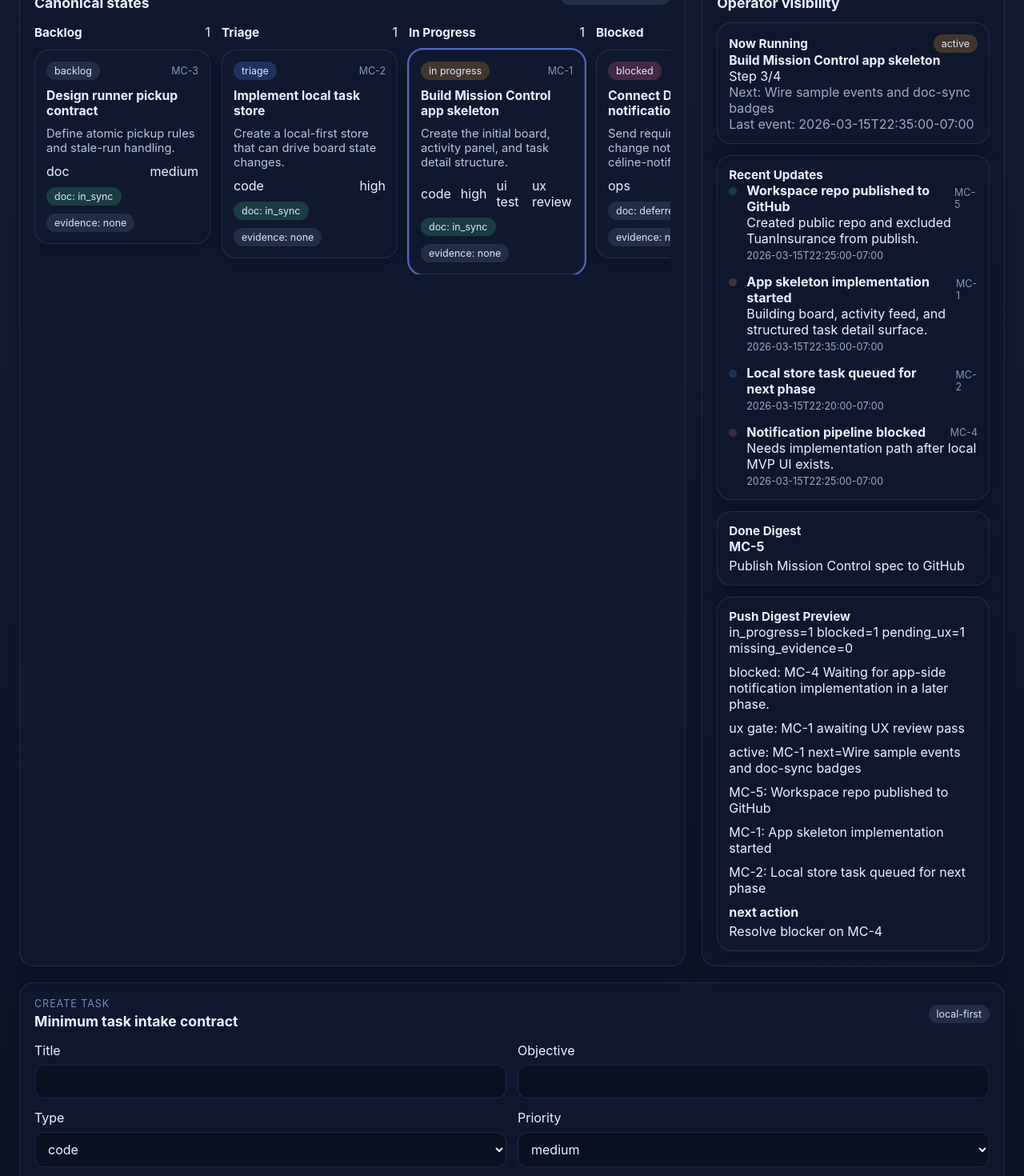
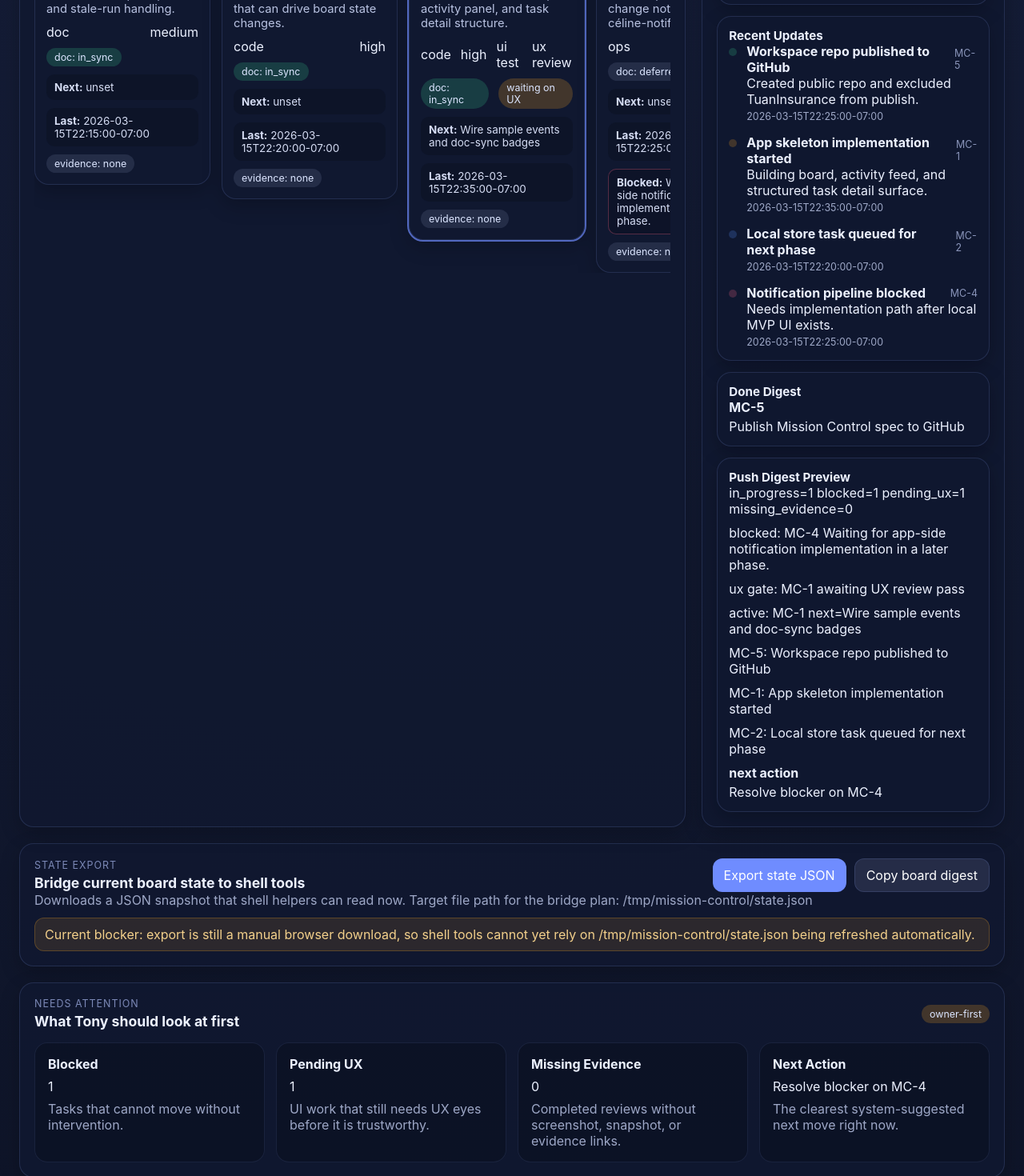
Before and after one commit to celine-1984-2077/celine-missioncontrol, a React (Vite) app in the folder mission-control/: page / in a window 1280 px wide. Shown: the part 660-2130 px from the top of the page at 80% size. Built offline with nearby package versions, Linux system fonts and the light colour scheme.

Commit message:
Make Mission Control owner-first in layout

```diff
--- a/mission-control/src/App.tsx
+++ b/mission-control/src/App.tsx
@@ -265,7 +265,7 @@ export function App() {
         <div>
           <p className="eyebrow">Tony × Celine</p>
           <h1>Mission Control</h1>
-          <p className="subtitle">Phase B+: editable tasks, structured progress updates, and step completion flow.</p>
+          <p className="subtitle">Owner-first Mission Control: needs attention, now running, board, and activity come first.</p>
         </div>
         <div className="topbar-stats">
           <Stat label="Tasks" value={String(tasks.length)} />
@@ -276,25 +276,8 @@ export function App() {
         </div>
       </header>
 
-      <section className="card export-panel">
-        <div className="panel-heading">
-          <div>
-            <p className="eyebrow">State Export</p>
-            <h2>Bridge current board state to shell tools</h2>
-          </div>
-          <div className="transition-row compact-actions">
-            <button type="button" onClick={handleExportState}>Export state JSON</button>
-            <button type="button" className="secondary" onClick={() => copyText(formatDigestForCopy(boardDigest.headline, boardDigest.lines, boardDigest.nextAction))}>Copy board digest</button>
-          </div>
-        </div>
-        <p className="muted">Downloads a JSON snapshot that shell helpers can read now. Target file path for the bridge plan: {EXPORT_FILE_PATH}</p>
-        <p className="bridge-blocker">Current blocker: export is still a manual browser download, so shell tools cannot yet rely on {EXPORT_FILE_PATH} being refreshed automatically.</p>
-      </section>
-
-      {error && <div className="error-banner">{error}</div>}
-
       <section className="runner-panel card">
-        <div className="panel-heading"><div><p className="eyebrow">Runner Prototype</p><h2>Auto-pick and run tracking</h2></div><span className="pill">local prototype</span></div>
+        <div className="panel-heading"><div><p className="eyebrow">Runner Prototype</p><h2>System tooling</h2></div><span className="pill">local prototype</span></div>
         <div className="runner-grid">
           <div className="subpanel">
             <div className="subpanel-header"><h3>Controls</h3></div>
@@ -341,7 +324,10 @@ export function App() {
                       <h4>{task.title}</h4>
                       <p>{task.objective}</p>
                       <div className="meta-row"><span>{task.type}</span><span>{task.priority}</span>{task.needsUiTest && <span>ui test</span>}{task.requiresUxReview && <span>ux review</span>}</div>
-                      <div className="meta-row"><span className={`pill ${task.docSyncStatus === 'needs_update' ? 'tone-red' : task.docSyncStatus === 'deferred' ? 'tone-slate' : 'tone-green'}`}>doc: {task.docSyncStatus ?? 'n/a'}</span>{task.requiresApproval && <span className="pill tone-red">approval</span>}</div>
+                      <div className="meta-row"><span className={`pill ${task.docSyncStatus === 'needs_update' ? 'tone-red' : task.docSyncStatus === 'deferred' ? 'tone-slate' : 'tone-green'}`}>doc: {task.docSyncStatus ?? 'n/a'}</span>{task.requiresApproval && <span className="pill tone-red">approval</span>}{task.requiresUxReview && !hasPassingReview(state, task.id, 'ux_review') && <span className="pill tone-amber">waiting on UX</span>}</div>
+                      <div className="card-signal"><strong>Next:</strong> {task.nextStep ?? 'unset'}</div>
+                      <div className="card-signal"><strong>Last:</strong> {task.lastEventAt}</div>
+                      {task.blockerDetail && <div className="card-signal blocker-signal"><strong>Blocked:</strong> {task.blockerDetail}</div>}
                       <div className="meta-row"><span className={`pill ${getReviewEvidenceSummary(state, task.id).missingEvidence ? 'tone-red' : getReviewEvidenceSummary(state, task.id).latestArtifact ? 'tone-green' : 'tone-slate'}`}>evidence: {getReviewEvidenceSummary(state, task.id).missingEvidence ? 'missing' : getReviewEvidenceSummary(state, task.id).latestArtifact ? 'attached' : 'none'}</span></div>
                     </article>
                   ))}
@@ -362,6 +348,55 @@ export function App() {
           <section className="subpanel"><div className="subpanel-header"><h3>Push Digest Preview</h3></div><div className="digest-list">{boardDigest.lines.map((line) => (<div key={line} className="digest-item"><span>{line}</span></div>))}{boardDigest.nextAction && <div className="digest-item"><strong>next action</strong><span>{boardDigest.nextAction}</span></div>}</div></section>
         </aside>
       </main>
+
+      <section className="card export-panel">
+        <div className="panel-heading">
+          <div>
+            <p className="eyebrow">State Export</p>
+            <h2>Bridge current board state to shell tools</h2>
+          </div>
+          <div className="transition-row compact-actions">
+            <button type="button" onClick={handleExportState}>Export state JSON</button>
+            <button type="button" className="secondary" onClick={() => copyText(formatDigestForCopy(boardDigest.headline, boardDigest.lines, boardDigest.nextAction))}>Copy board digest</button>
+          </div>
+        </div>
+        <p className="muted">Downloads a JSON snapshot that shell helpers can read now. Target file path for the bridge plan: {EXPORT_FILE_PATH}</p>
+        <p className="bridge-blocker">Current blocker: export is still a manual browser download, so shell tools cannot yet rely on {EXPORT_FILE_PATH} being refreshed automatically.</p>
+      </section>
+
+      {error && <div className="error-banner">{error}</div>}
+
+      <section className="card priority-panel">
+        <div className="panel-heading">
+          <div>
+            <p className="eyebrow">Needs Attention</p>
+            <h2>What Tony should look at first</h2>
+          </div>
+          <span className="pill tone-amber">owner-first</span>
+        </div>
+        <div className="priority-grid">
+          <div className="priority-card">
+            <strong>Blocked</strong>
+            <span>{tasks.filter((task) => task.status === 'blocked').length}</span>
+            <p className="muted">Tasks that cannot move without intervention.</p>
+          </div>
+          <div className="priority-card">
+            <strong>Pending UX</strong>
+            <span>{tasks.filter((task) => task.requiresUxReview && !hasPassingReview(state, task.id, 'ux_review')).length}</span>
+            <p className="muted">UI work that still needs UX eyes before it is trustworthy.</p>
+          </div>
+          <div className="priority-card">
+            <strong>Missing Evidence</strong>
+            <span>{missingEvidenceCount}</span>
+            <p className="muted">Completed reviews without screenshot, snapshot, or evidence links.</p>
+          </div>
+          <div className="priority-card">
+            <strong>Next Action</strong>
+            <span>{boardDigest.nextAction ?? 'No urgent action'}</span>
+            <p className="muted">The clearest system-suggested next move right now.</p>
+          </div>
+        </div>
+      </section>
 
       <section className="composer card">
         <div className="panel-heading">
@@ -402,7 +437,27 @@ export function App() {
             <button type="button" className="secondary" onClick={() => setState(requestReviewRun(state, selectedTask.id, 'ux_review'))}>Start UX review</button>
           </div>
           <div className="detail-grid">
-            <DetailSection title="Edit Task">
+            <DetailSection title="Overview">
+              <div className="artifact-list">
+                <article className="artifact-item">
+                  <strong>Status</strong>
+                  <p>{formatStatus(selectedTask.status)}</p>
+                </article>
+                <article className="artifact-item">
+                  <strong>Next step</strong>
+                  <p>{selectedTask.nextStep ?? "Not set"}</p>
+                </article>
+                <article className="artifact-item">
+                  <strong>Needs Tony?</strong>
+                  <p>{selectedTask.requiresApproval ? "Yes — approval required" : selectedTask.blockerDetail ? "Maybe — see blocker" : "No immediate owner action"}</p>
+                </article>
+                <article className="artifact-item">
+                  <strong>Latest review evidence</strong>
+                  <p>{selectedTaskEvidence?.latestEvidenceLabel ?? "No evidence yet"}</p>
+                </article>
+              </div>
+            </DetailSection>
+            <DetailSection title="Decision / Edit">
               <form className="detail-form" onSubmit={handleUpdateTask}>
                 <label><span>Title</span><input value={editDraft.title} onChange={(e) => setEditDraft({ ...editDraft, title: e.target.value })} /></label>
                 <label><span>Objective</span><textarea rows={3} value={editDraft.objective} onChange={(e) => setEditDraft({ ...editDraft, objective: e.target.value })} /></label>
--- a/mission-control/src/styles.css
+++ b/mission-control/src/styles.css
@@ -409,3 +409,34 @@ button.secondary {
   border: 1px solid rgba(255, 105, 135, 0.24);
   color: #ffbfd0;
 }
+
+
+.priority-panel { margin-bottom: 20px; }
+.priority-grid {
+  display: grid;
+  grid-template-columns: repeat(4, minmax(0, 1fr));
+  gap: 14px;
+  margin-top: 16px;
+}
+.priority-card {
+  background: rgba(10, 15, 31, 0.56);
+  border: 1px solid rgba(130, 152, 228, 0.12);
+  border-radius: 16px;
+  padding: 16px;
+  display: flex;
+  flex-direction: column;
+  gap: 8px;
+}
+.card-signal {
+  font-size: 0.84rem;
+  color: #d6ddf4;
+  background: rgba(10, 15, 31, 0.4);
+  border-radius: 10px;
+  padding: 8px 10px;
+}
+.blocker-signal {
+  border: 1px solid rgba(255, 105, 135, 0.3);
+}
+@media (max-width: 1200px) {
+  .priority-grid { grid-template-columns: 1fr; }
+}
```
